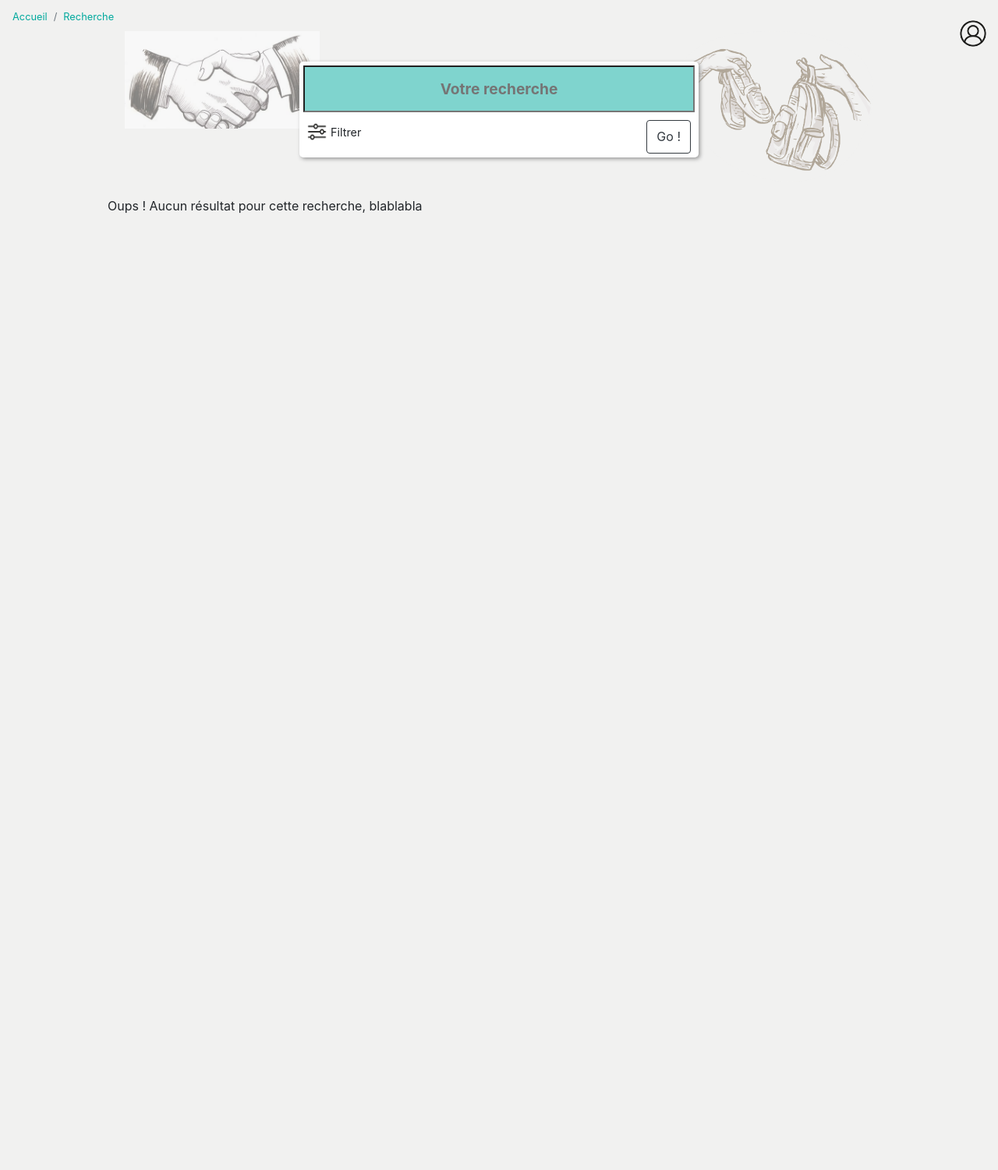
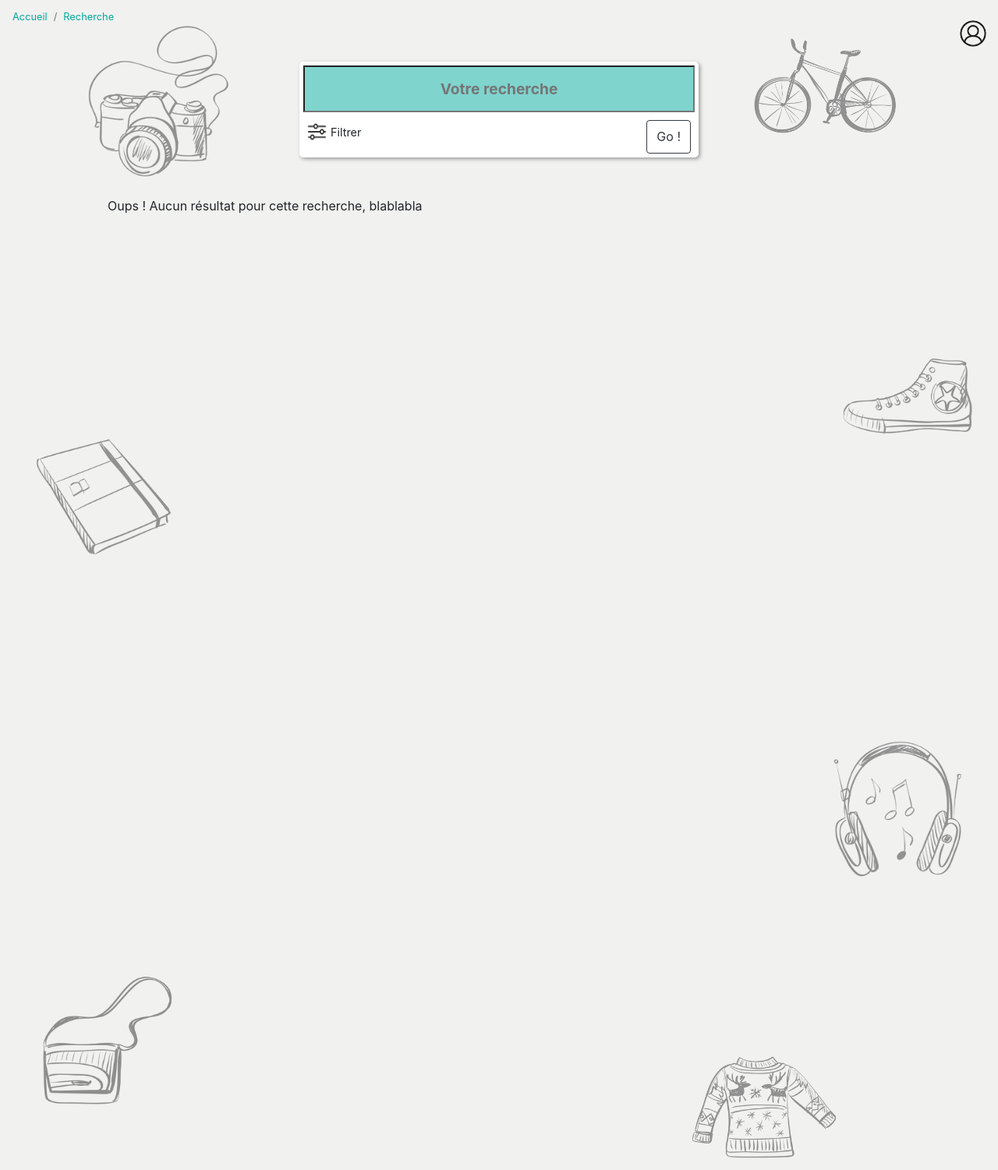
Before and after one commit to WildCodeSchool/lyon-php-2003-project2-tnt, a PHP site: template src/View/Product/show.html.twig in a window 1280 px wide. Shown: the part 60-1561 px from the top of the page at 78% size. Before the commit the page ends 334 px from the top, so only its background shows below. Run offline with PHP 8.4, Linux system fonts and the light colour scheme; the template is opened without the code that fills it, so the values that code supplies are empty; some libraries are stand-ins or nearby versions.

Commit message:
ajout images fond page show

```diff
--- a/src/View/Product/show.html.twig
+++ b/src/View/Product/show.html.twig
@@ -112,20 +112,42 @@
 
         }
 
-        #barter, #hands {
-            width: 250px;
+        #book, #velo, #shoes, #pull, #musik, #photo, #sac {
+            width: 200px;
             position: absolute;
             z-index: -2;
             opacity: 0.5;
             display: none;
         }
-        #barter {
-            right: 160px;
+        #velo {
+            right: 120px;
             top: 100px;
         }
-        #hands {
-            left: 160px;
-            top: 100px;
+        #photo {
+            left: 100px;
+            top: 80px;
+        }
+        #shoes {
+            right: 20px;
+            top: 500px;
+        }
+        #book {
+            left: 30px;
+            top: 600px;
+        }
+        #sac {
+            left: 30px;
+            top: 1300px;
+            opacity: 0.3;
+        }
+        #musik {
+            right: 30px;
+            top: 1000px;
+            width: 200px;
+        }
+        #pull {
+            top: 1400px;
+            right: 200px;
         }
 
         .row {
@@ -148,7 +170,7 @@
                 width: 80%;
             }
 
-            #barter, #hands {
+            #photo, #sac, #photo, #book, #velo, #shoes, #musik, #pull {
                 display: block;
             }
         }
@@ -171,7 +193,6 @@
     {% include 'arianne.html.twig' %}
 
     <div class="row">
-        <img src="/assets/images/hands.jpeg" alt="" id="hands">
         <section class="col-md-6" id="recherche_top">
             <form action="" method="get">
                 <input type="text" name="search" placeholder="Votre recherche">
@@ -193,7 +214,14 @@
                 </div>
             </form>
         </section>
-        <img src="/assets/images/barter.png" alt="" id="barter">
+        <img src="/assets/images/photo.png" alt="" id="photo">
+        <img src="/assets/images/sac.png" alt="" id="sac">
+        <img src="/assets/images/book.png" alt="" id="book">
+        <img src="/assets/images/musik.png" alt="" id="musik">
+        <img src="/assets/images/pull.png" alt="" id="pull">
+        <img src="/assets/images/sac.png" alt="" id="sac">
+        <img src="/assets/images/shoes.png" alt="" id="shoes">
+        <img src="/assets/images/velo.png" alt="" id="velo">
 
         <section class="container-fluid col-md-12" id="liste">
 
```
Also changed, not shown: public/assets/images/barter(1).png (added), public/assets/images/book.png (added), public/assets/images/maindroite.png (added), public/assets/images/mains3.png (added), public/assets/images/musik.png (added), public/assets/images/photo.png (added), public/assets/images/pull.png (added), public/assets/images/sac.png (added), public/assets/images/shoes.png (added), public/assets/images/velo.png (added).
